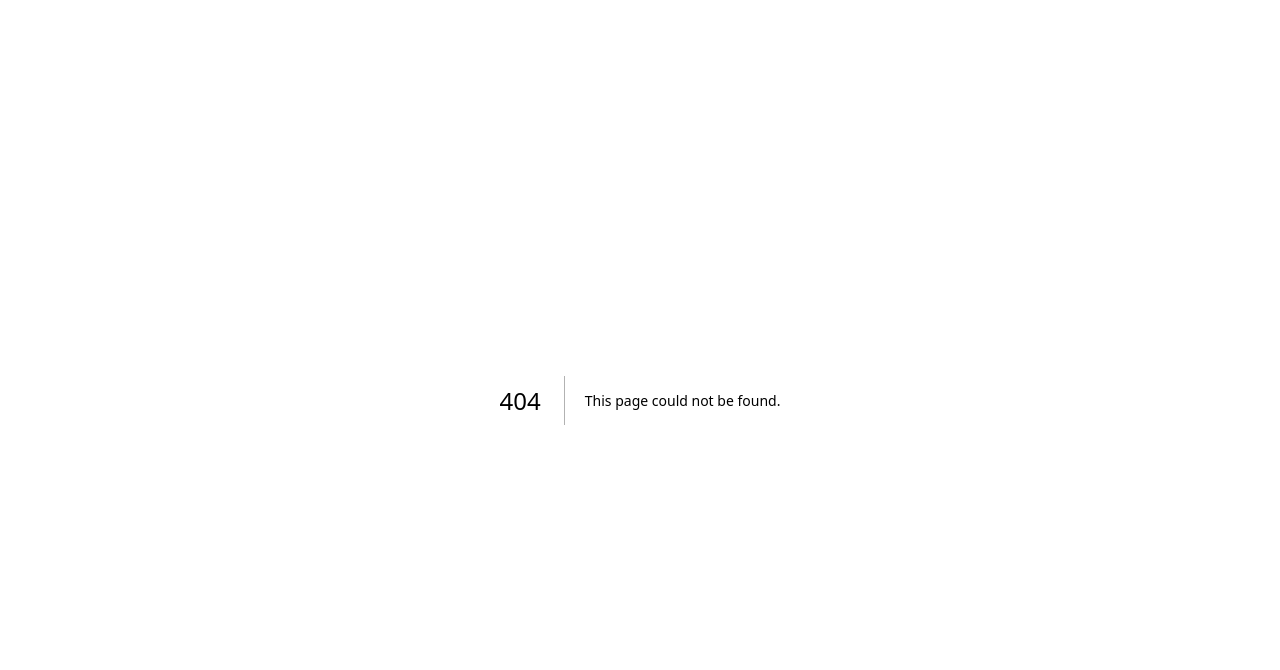
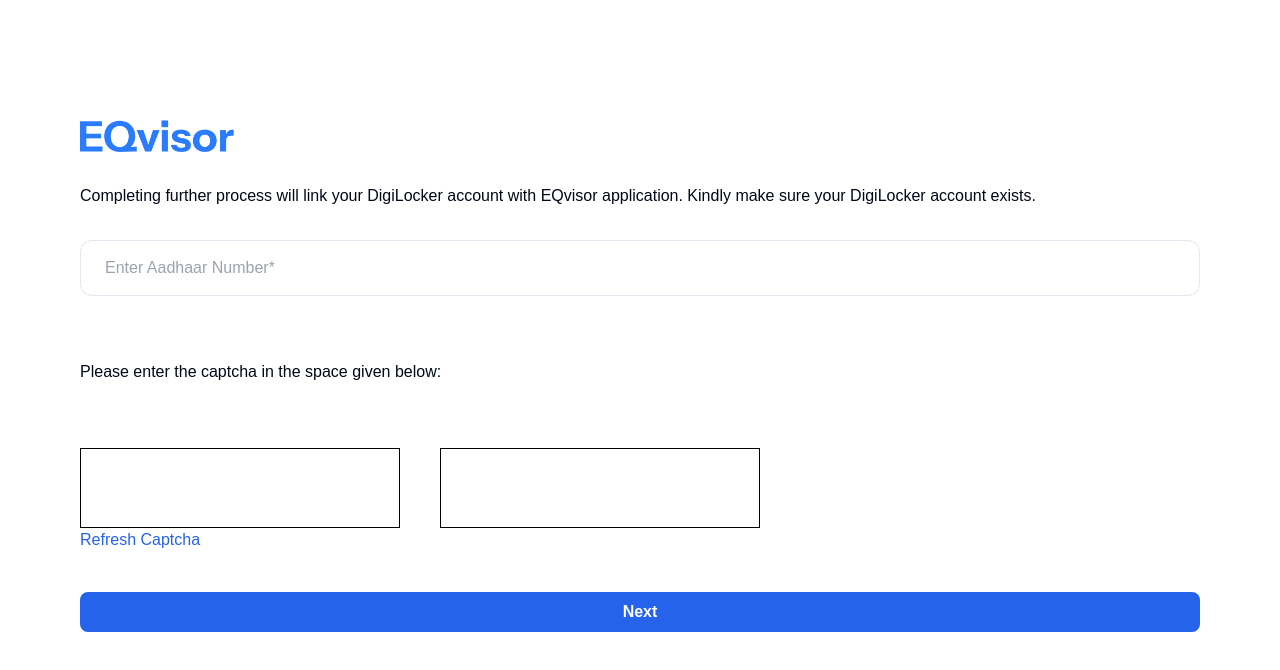
Before and after one commit to om0852/eqvisor, a Next.js app: page /aadhaar_verification in a window 1280 px wide. Before the commit this address had no page. Shown: the top 670 px of the page. Built offline with nearby package versions, Linux system fonts and the light colour scheme.

Commit message:
Aadhaar verfication page ui done

```diff
--- /dev/null
+++ b/src/app/(process)/aadhaar_verification/page.jsx
@@ -0,0 +1,35 @@
+import Eqvisor_logo from "@/components/Eqvisor_logo";
+import Input from "@/components/Input";
+import React from "react";
+
+const page = () => {
+  return (
+    <div className="w-full h-[100vh] px-[10vh] py-[15vh]">
+      <div>
+        <Eqvisor_logo className={"w-[auto] h-[4vh]"} />
+        <p className="py-[4vh]">
+          Completing further process will link your DigiLocker account with
+          EQvisor application. Kindly make sure your DigiLocker account exists.
+        </p>
+        <input
+          type="text"
+          className="w-full h-[7vh]  border-[1px] rounded-xl px-[3vh]"
+          placeholder="Enter Aadhaar Number*"
+        />
+        <p className="py-[8vh]">
+          Please enter the captcha in the space given below:
+        </p>
+        <div className="flex gap-10">
+          <div className="w-[40vh] h-[10vh] border-[1px] border-black"></div>
+          <div className="w-[40vh] h-[10vh] border-[1px] border-black"></div>
+        </div>
+        <p className="text-blue-600">Refresh Captcha</p>
+        <button className="w-full font-semibold mt-[5vh] rounded-lg bg-blue-600 py-2 text-white">
+          Next
+        </button>
+      </div>
+    </div>
+  );
+};
+
+export default page;
--- /dev/null
+++ b/src/components/Eqvisor_logo.jsx
@@ -0,0 +1,9 @@
+import React from 'react'
+
+const Eqvisor_logo = ({className}) => {
+  return (
+    <img src='/eqvisor_name_logo.png' className={className}/>
+  )
+}
+
+export default Eqvisor_logo
```
Also changed, not shown: public/eqvisor_name_logo.png (added).
